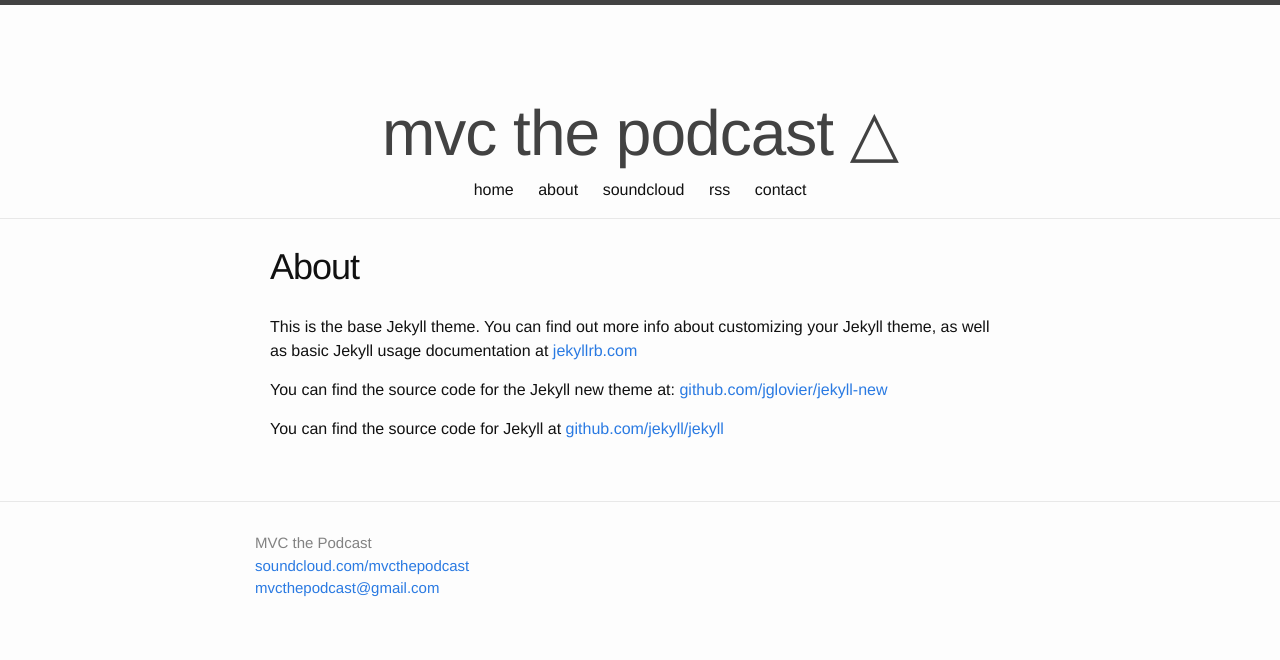
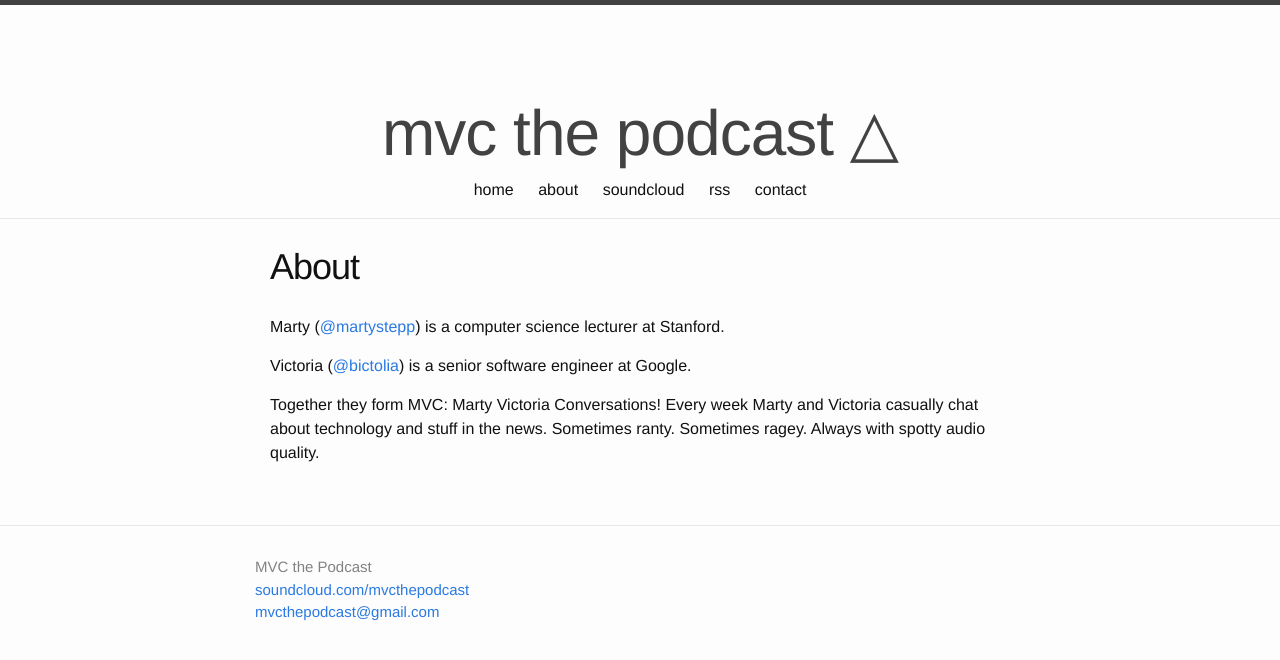
Before and after one commit to mvc-the-podcast/mvc-the-podcast.github.io, a Jekyll site: the page built from about.md, in a window 1280 px wide. Shown: the top 660 px of the page. Built offline with Jekyll 4.4.1, drawn with Linux system fonts in a browser that asks for light colours.

Commit message:
Update about.md

```diff
--- a/about.md
+++ b/about.md
@@ -4,8 +4,8 @@ title: About
 permalink: /about/
 ---
 
-This is the base Jekyll theme. You can find out more info about customizing your Jekyll theme, as well as basic Jekyll usage documentation at [jekyllrb.com](http://jekyllrb.com/)
+Marty ([@martystepp](http://twitter.com/martystepp)) is a computer science lecturer at Stanford.
 
-You can find the source code for the Jekyll new theme at: [github.com/jglovier/jekyll-new](https://github.com/jglovier/jekyll-new)
+Victoria ([@bictolia](http://twitter.com/bictolia)) is a senior software engineer at Google.
 
-You can find the source code for Jekyll at [github.com/jekyll/jekyll](https://github.com/jekyll/jekyll)
+Together they form MVC: Marty Victoria Conversations! Every week Marty and Victoria casually chat about technology and stuff in the news. Sometimes ranty. Sometimes ragey. Always with spotty audio quality.
```
